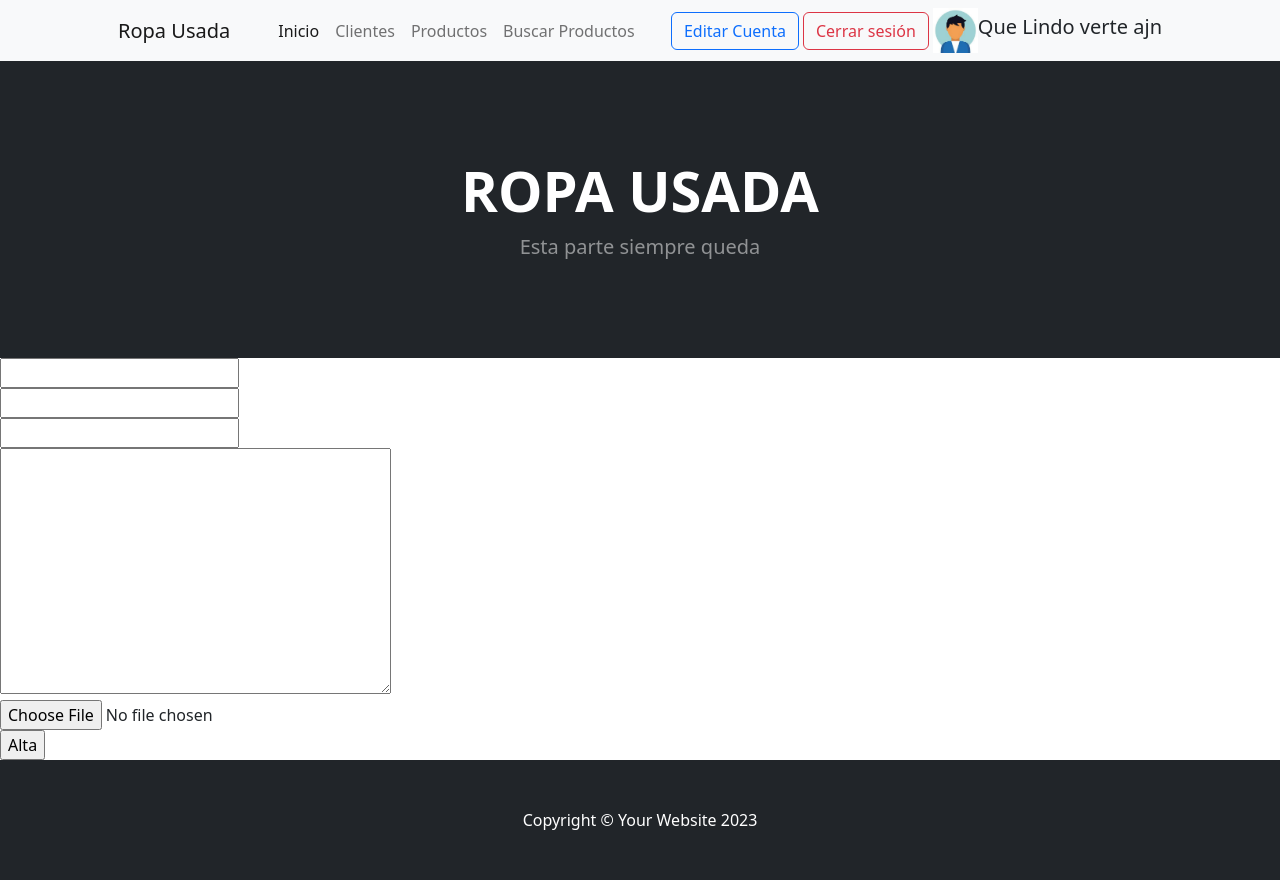
After one commit to javi19632003/python, a Django app: page /class-crear-producto/ in a window 1280 px wide. The commit adds this page. Run offline with Django 4.2, Linux system fonts and the light colour scheme; a user stored in the database is signed in; data comes from the database, SQL or seed files in the repository; both versions use the stored data as it was after the commit; some libraries are stand-ins or nearby versions.

Commit message:
CRUD con clases de los productos

```diff
--- a/MiEntrega/MiApp/context_processors.py
+++ b/MiEntrega/MiApp/context_processors.py
@@ -5,7 +5,6 @@ from django.conf                            import settings
 def custom_avatar(request):
     context = auth(request)
     user = context['user']
-    print("en contexto")
     if user.is_authenticated:
         image = User1.objects.filter(user= request.user.id)[0]
         mi_avatar = image.dame_ruta()
--- a/MiEntrega/MiApp/templates/MiApp/base.html
+++ b/MiEntrega/MiApp/templates/MiApp/base.html
@@ -24,7 +24,7 @@
                     <ul class="navbar-nav me-auto mb-2 mb-lg-0 ms-lg-4">
                         <li class="nav-item"><a class="nav-link active" aria-current="page" href="{% url 'Inicio' %}">Inicio</a></li>
                         <li class="nav-item"><a class="nav-link" href="{% url 'Clientes' %}">Clientes</a></li>
-                        <li class="nav-item"><a class="nav-link" href="{% url 'Productos' %}">Productos</a></li>
+                        <li class="nav-item"><a class="nav-link" href="{% url 'Pro_Cre' %}">Productos</a></li>
                         <li class="nav-item"><a class="nav-link" href="{% url 'BuscarProducto' %}">Buscar Productos</a></li>
 
                     </ul>
--- a/MiEntrega/MiApp/templates/MiApp/detalle_class.html
+++ b/MiEntrega/MiApp/templates/MiApp/detalle_class.html
@@ -17,7 +17,7 @@
                 <div class="fs-5 mb-5">
                     <span>$ {{productos.precio}}</span>
                 </div>
-                <p class="lead">Lorem ipsum dolor sit amet consectetur adipisicing elit. Praesentium at dolorem quidem modi. Nam sequi consequatur obcaecati excepturi alias magni, accusamus eius blanditiis delectus ipsam minima ea iste laborum vero?</p>
+                <p class="lead">{{productos.descrip}}</p>
                 <div class="d-flex">
                     <a type="button" class="btn btn-outline-dark flex-shrink-0 bi-cart-fill me-1" href="{% url 'List' %}"> Agregar al Carrito </a>
                 </div>
--- /dev/null
+++ b/MiEntrega/MiApp/templates/MiApp/producto_create.html
@@ -0,0 +1,26 @@
+{% extends 'MiApp/base.html' %}
+
+{% load static %}
+
+{% block title %} Alta Producto {% endblock title %}
+
+{% block seccion1 %}
+
+
+
+<form method="POST">
+    {% csrf_token %}
+    <div class="mx-auto">
+        <div>{{ form.nombre }}</div>
+        <div>{{ form.categoria }}</div>
+        <div>{{ form.precio }}</div>
+        <div>{{ form.descrip }}</div>
+        <div>{{ form.imagen }}</div>
+        <input type="submit" value="Alta">
+    </div>
+</form>
+
+
+
+
+{% endblock seccion1 %}
--- a/MiEntrega/MiApp/templates/MiApp/resultados.html
+++ b/MiEntrega/MiApp/templates/MiApp/resultados.html
@@ -37,12 +37,12 @@
                             <div class="card-footer p-4 pt-0 border-top-0 bg-transparent">
                                 {% if request.user.is_superuser %}
                                     <div class="text-center">
-                                        <a href="{% url 'Pro_det' producto.id %}" class="btn btn-outline-primary me-1">Editar</a>
-                                        <a href="{% url 'Pro_det' producto.id %}" class="btn btn-outline-danger me-1">Eliminar</a>
+                                        <a href="{% url 'Pro_Up' producto.id %}" class="btn btn-outline-primary me-1">Editar</a>
+                                        <a href="{% url 'Pro_Del' producto.id %}" class="btn btn-outline-danger me-1">Eliminar</a>
                                     </div>
                                 {% else %}
                                     <div class="text-center">
-                                        <a href="{% url 'Pro_det' producto.id %}" class="btn btn-outline-primary">Ver</a>
+                                        <a href="{% url 'Pro_Det' producto.id %}" class="btn btn-outline-primary">Ver</a>
                                     </div>
                                 {% endif %}
                             </div>
--- a/MiEntrega/MiApp/templates/MiApp/resultados_class.html
+++ b/MiEntrega/MiApp/templates/MiApp/resultados_class.html
@@ -37,12 +37,12 @@
                             <div class="card-footer p-4 pt-0 border-top-0 bg-transparent">
                                 {% if request.user.is_superuser %}
                                     <div class="text-center">
-                                        <a href="{% url 'Pro_det' producto.id %}" class="btn btn-outline-primary me-1">Editar</a>
-                                        <a href="{% url 'Pro_det' producto.id %}" class="btn btn-outline-danger me-1">Eliminar</a>
+                                        <a href="{% url 'Pro_Up' producto.id %}" class="btn btn-outline-primary me-1">Editar</a>
+                                        <a href="{% url 'Pro_Del' producto.id %}" class="btn btn-outline-danger me-1">Eliminar</a>
                                     </div>
                                 {% else %}
                                     <div class="text-center">
-                                        <a href="{% url 'Pro_det' producto.id %}" class="btn btn-outline-primary">Ver</a>
+                                        <a href="{% url 'Pro_Det' producto.id %}" class="btn btn-outline-primary">Ver</a>
                                     </div>
                                 {% endif %}
                             </div>
--- a/MiEntrega/MiApp/urls.py
+++ b/MiEntrega/MiApp/urls.py
@@ -21,8 +21,8 @@ urlpatterns = [
 # URL's basadas en clases
 urlpatterns += [
 
-    path('class-detalle-producto/<pk>/', views.ProductoDetailView.as_view(), name="Pro_det"),
-  #  path('class-crear-producto/', views.CursoCreateView.as_view(), name="Pro_Cre"),
-  #  path('class-up-producto/<pk>/', views.CursoUpdateView.as_view(), name="Pro_Up"),
-  #  path('class-del-producto/<pk>/', views.CursoDeleteView.as_view(), name="Pro_Del"),
+    path('class-detalle-producto/<pk>/', views.ProductoDetailView.as_view(), name="Pro_Det"),
+    path('class-crear-producto/', views.ProductoCreateView.as_view(), name="Pro_Cre"),
+    path('class-up-producto/<pk>/', views.ProductoUpdateView.as_view(), name="Pro_Up"),
+    path('class-del-producto/<pk>/', views.ProductoDeleteView.as_view(), name="Pro_Del"),
 ]
--- a/MiEntrega/MiApp/views.py
+++ b/MiEntrega/MiApp/views.py
@@ -3,14 +3,19 @@ from django.shortcuts            import render
 from django.http                 import HttpResponse
 from MiApp.forms                 import ClienteForm, ProductoForm, BuscaProductoForm, UserRegisterForm
 from .models                     import Clientes, Productos, User1
-from django.views.generic        import ListView
-from django.views.generic.detail import DetailView
-from django.views.generic.edit   import CreateView, UpdateView, DeleteView
+
 from django.contrib.auth.forms   import AuthenticationForm
 from django.contrib.auth         import login, authenticate
 from django.contrib.auth.views   import LogoutView
 from django.contrib.auth         import logout
 from .context_processors         import custom_avatar
+# Import de vistas basadas en clases
+from django.views.generic        import ListView
+from django.views.generic.detail import DetailView
+from django.views.generic.edit   import CreateView, UpdateView, DeleteView
+from django.urls                 import reverse_lazy
+
+from django.contrib.auth.mixins import LoginRequiredMixin
 
 def inicio(request):
     mis_productos = Productos.objects.all()
@@ -55,6 +60,7 @@ def producto (request) :
     return render(request, "MiApp/form_api.html", {"miForm": miForm})
 
 # Vista basada en funciones
+# Busca los productos que tengan concidencias en el nombre con el string buscado
 def buscoproducto(request):
     if request.method == "POST":
         miForm = BuscaProductoForm(request.POST)
@@ -74,6 +80,15 @@ def buscoproducto(request):
 
     return render(request, "MiApp/form_api.html", {"miForm": miForm})
 
+class ProductoCreateView(LoginRequiredMixin, CreateView):
+    model = Productos
+    template_name = "MiApp/producto_create.html"
+    fields = ["nombre", "categoria", "precio", "descrip", "imagen" ]
+   # En success_url indicamos la vista que queremos visitar una vez que se genera un curso con éxito. Lo podemos hacer de 2 formas:
+    # Indicando la URL
+    # success_url = "/curso-list/"
+    # Con el reverse_lazy indicamos el nombre de la vista
+    success_url = reverse_lazy("List")
 
 def mostrarproducto(request):
     return HttpResponse("mostrando!")
@@ -88,6 +103,17 @@ class ProductoDetailView(DetailView):
     model = Productos
     template_name = "MiApp/detalle_class.html"
 
+
+class ProductoDeleteView(LoginRequiredMixin, DeleteView):
+    model = Productos
+    success_url = reverse_lazy("List")
+    template_name = 'MiApp/producto_delete.html'
+
+class ProductoUpdateView(LoginRequiredMixin, UpdateView):
+    model = Productos
+    success_url = reverse_lazy("List")
+    fields = ["nombre", "categoria", "precio", "descrip", "imagen" ]
+    template_name = "MiApp/producto_update.html"
 
 def logout_view(request):
     logout(request)
--- a/MiEntrega/MiEntrega/urls.py
+++ b/MiEntrega/MiEntrega/urls.py
@@ -22,7 +22,6 @@ from django.conf.urls.static import static
 
 urlpatterns = [
     path('admin/', admin.site.urls),
-    #path('app/', include("MiApp.urls"))
     path('', include("MiApp.urls"))
 ]
 
```
Also changed, not shown: MiEntrega/MiApp/templates/MiApp/producto_delete.html (added, +15 -0 lines), MiEntrega/MiApp/templates/MiApp/producto_update.html (added, +17 -0 lines), MiEntrega/db.sqlite3.
